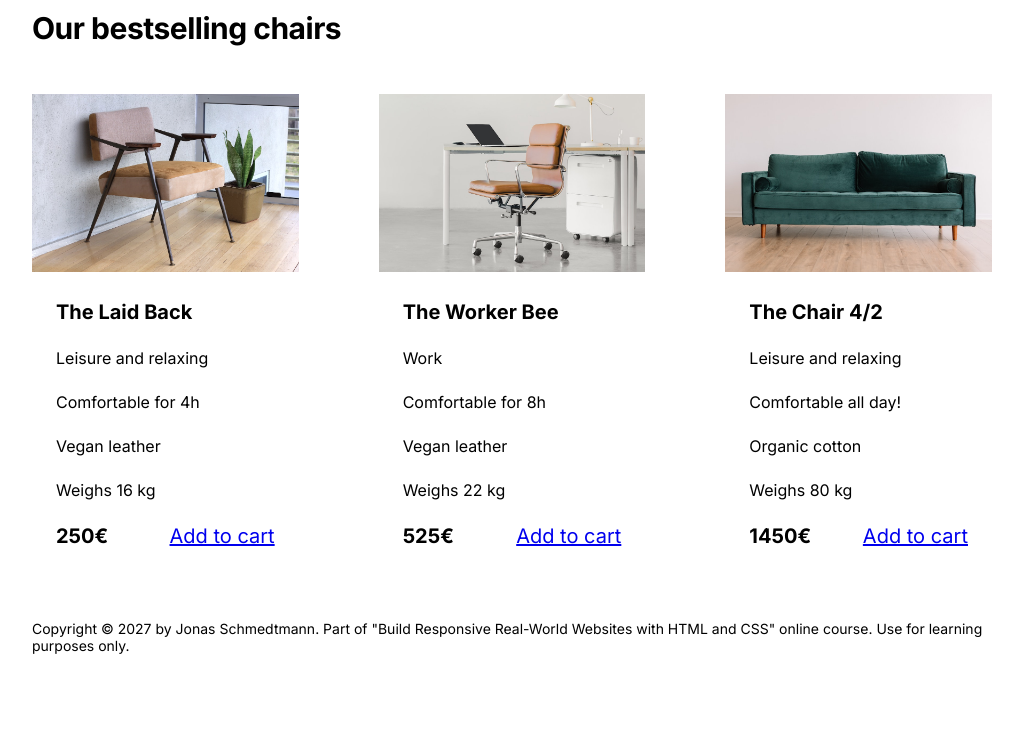
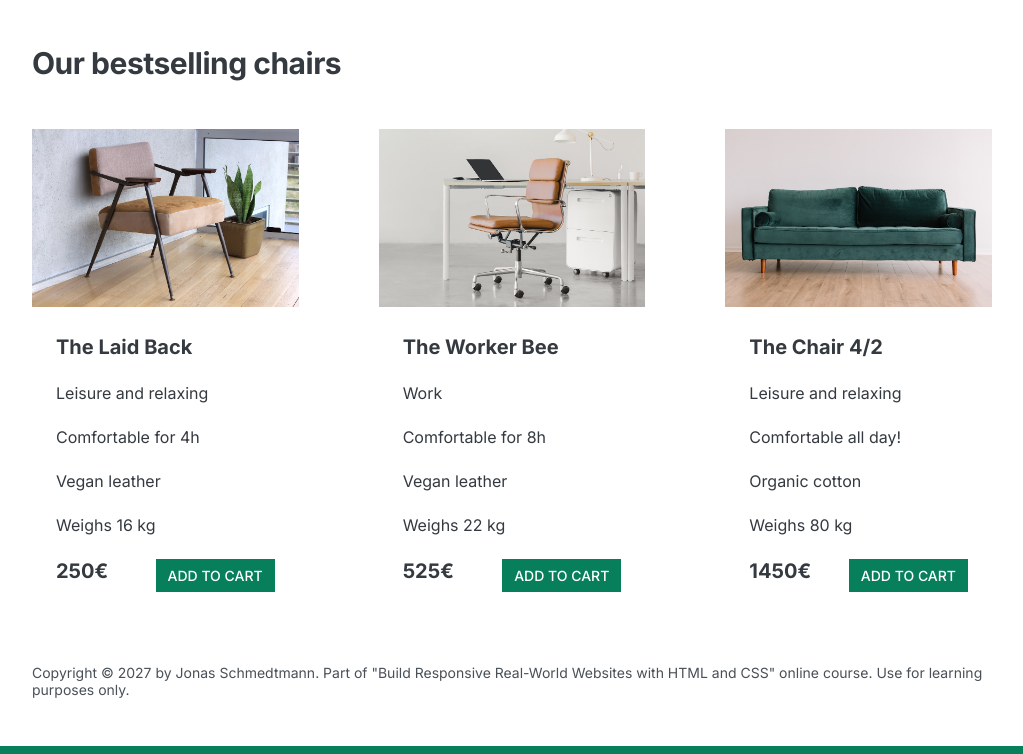
Before and after one commit to Deslol/Web-design-learning-project, a plain HTML site: page index.html in a window 1280 px wide. Shown: the part 1090-1844 px from the top of the page, without its empty margins (128-1151 px from the left). Before the commit the page ends 1792 px from the top, so only its background shows below. Drawn offline with Linux system fonts and the light colour scheme.

Commit message:
Implemented Colour

```diff
--- a/style.css
+++ b/style.css
@@ -4,6 +4,11 @@ SPACING SYSTEM (px)
 
 FONT SIZE SYSTEM (px)
 10 / 12 / 14 / 16 / 18 / 20 / 24 / 30 / 36 / 44 / 52 / 62 / 74 / 86 / 98
+*/
+
+/*
+MAIN COLOUR:#087f5b
+GREY COLOUR: #343a40
 */
 
 * {
@@ -17,6 +22,8 @@ FONT SIZE SYSTEM (px)
 /* ------------------------ */
 body {
   font-family: "Inter", sans-serif;
+  color: #343a40;
+  border-bottom: 8px solid #087f5b;
 }
 
 .container {
@@ -42,6 +49,31 @@ h2 {
   column-gap: 80px;
 }
 
+.btn:link,
+.btn:visited {
+  background-color: #087f5b;
+  color: #fff;
+  text-decoration: none;
+  text-transform: uppercase;
+
+  display: inline-block;
+  font-weight: 500;
+}
+
+.btn:hover,
+.btn:active {
+  background-color: #2f9e44;
+}
+
+.btn--big {
+  font-size: 18px;
+  padding: 16px 32px;
+}
+
+.btn--small {
+  font-size: 14px;
+  padding: 8px 12px;
+}
 /* ------------------------ */
 /* COMPONENT STYLES */
 /* ------------------------ */
@@ -92,6 +124,9 @@ img {
 
 /* TESTIMONIAL */
 .testimonial-section {
+  background-color: #087f5b;
+  color: #fff;
+  padding: 24px;
 }
 
 .testimonial-box {
@@ -149,4 +184,5 @@ h3 {
 footer {
   margin-bottom: 48px;
   font-size: 14px;
+  color: #495057;
 }
```
